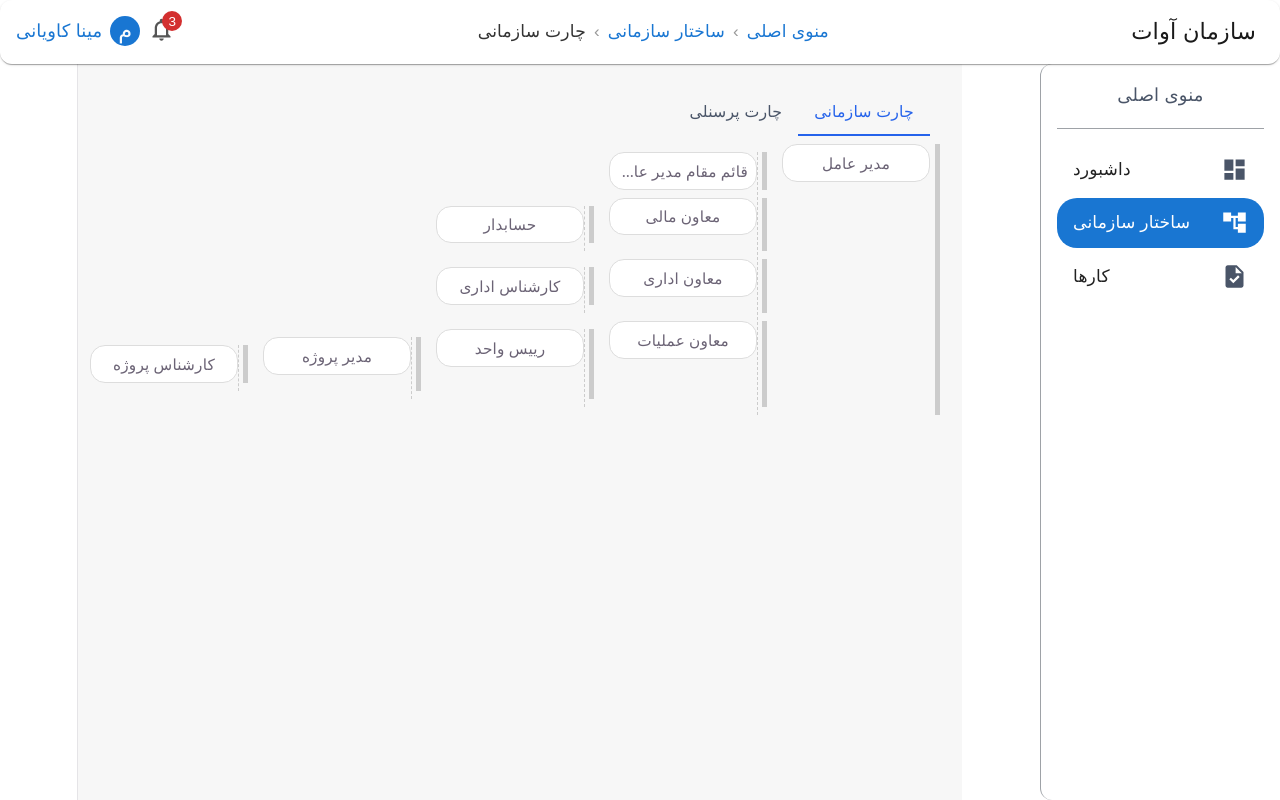
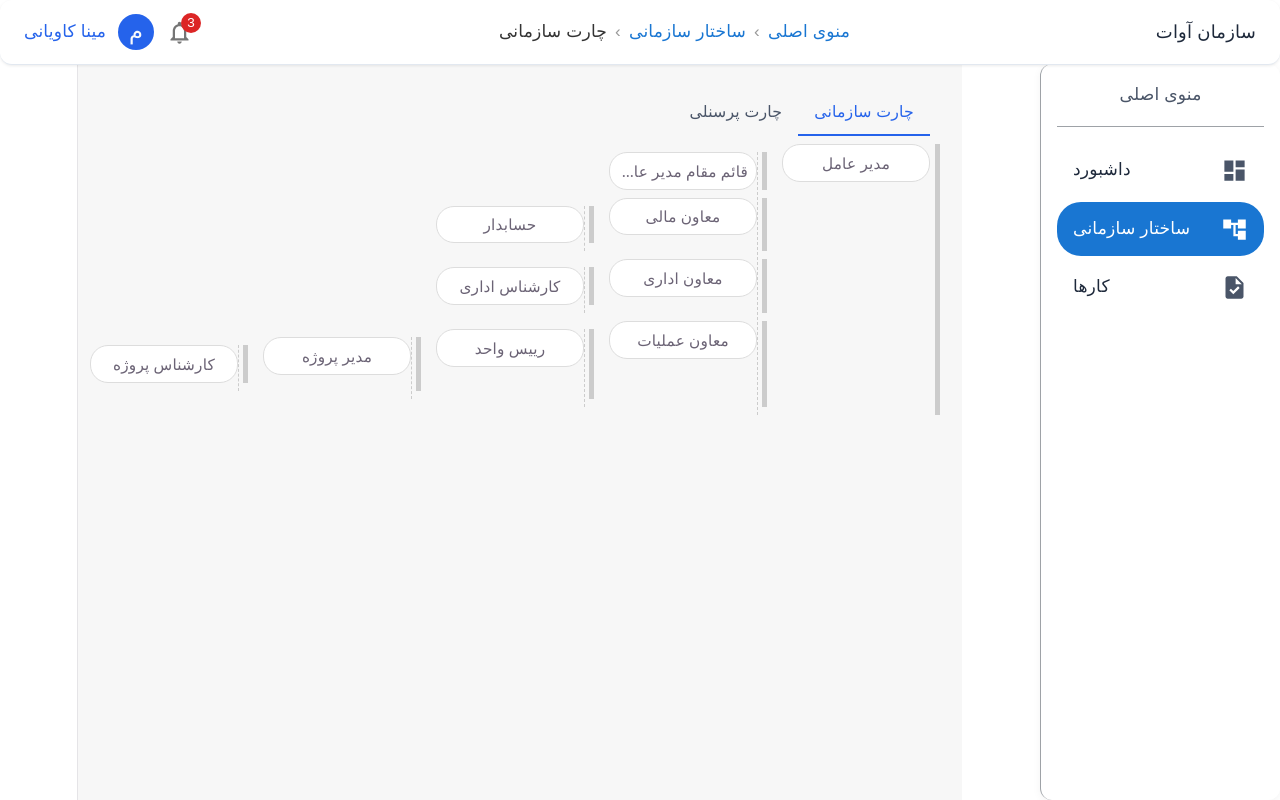
Before and after one commit to mina1310/awat-proje, a React (Vite) app: page /organizationChart/position in a window 1280 px wide. Built offline with nearby package versions, Linux system fonts and the light colour scheme.

Commit message:
feat: create changes in usePositions and Header component

```diff
--- a/src/components/Header.tsx
+++ /dev/null
@@ -1,74 +0,0 @@
-import { AppBar, Avatar, Badge, Box, Toolbar, Typography } from "@mui/material";
-import CustomBreadCrumbs from "./CustomBreadcrumbs";
-import NotificationsNoneIcon from "@mui/icons-material/NotificationsNone";
-
-const Header = () => {
-  return (
-    <AppBar
-      position="fixed"
-      sx={{
-        zIndex: (theme) => theme.zIndex.drawer + 1,
-        bgcolor: "white",
-        boxShadow: 1,
-        direction: "rtl",
-      }}
-    >
-      <Toolbar
-        sx={{
-          display: "flex",
-          justifyContent: "space-between",
-          alignItems: "center",
-          width: "100%",
-        }}
-      >
-        <Typography
-          variant="h6"
-          sx={{ color: "#1a1a1a", fontWeight: 600, minWidth: "fit-content" }}
-        >
-          سازمان آوات
-        </Typography>
-        <Box sx={{ flex: 1, display: "flex", justifyContent: "center" }}>
-          <CustomBreadCrumbs />
-        </Box>
-        <Box
-          sx={{
-            display: "flex",
-            gap: 1,
-            minWidth: "fit-content",
-            ml: { xs: 5 },
-          }}
-        >
-          <Badge
-            badgeContent={3}
-            color="error"
-            sx={{
-              "& .MuiBadge-badge": {
-                position: "absolute",
-                top: 5,
-                right: 3,
-              },
-            }}
-          >
-            <NotificationsNoneIcon sx={{ color: "#555" }} />
-          </Badge>
-          <Avatar
-            sx={{
-              bgcolor: "#1976d2",
-              width: 30,
-              height: 30,
-            }}
-          >
-            م
-          </Avatar>
-          <Typography
-            variant="subtitle1"
-            sx={{ color: "#1976d2", fontWeight: 500 }}
-          >
-            مینا کاویانی
-          </Typography>
-        </Box>
-      </Toolbar>
-    </AppBar>
-  );
-};
-export default Header;
--- /dev/null
+++ b/src/components/Header/Header.module.scss
@@ -0,0 +1,65 @@
+.header {
+  border-bottom: 1px solid #e2e8f0;
+  backdrop-filter: blur(8px);
+}
+
+.toolbar {
+  min-height: 64px;
+  padding-inline: 24px !important;
+
+  display: flex;
+  align-items: center;
+  justify-content: space-between;
+}
+
+.logo {
+  min-width: fit-content;
+  cursor: pointer;
+}
+
+.breadcrumbContainer {
+  flex: 1;
+
+  display: flex;
+  justify-content: center;
+
+  padding-inline: 24px;
+}
+
+.userSection {
+  display: flex;
+  align-items: center;
+  gap: 12px;
+
+  min-width: fit-content;
+}
+
+.notification {
+  cursor: pointer;
+
+  transition: transform 0.2s ease;
+
+  &:hover {
+    transform: translateY(-2px);
+  }
+}
+
+.avatar {
+  font-size: 14px;
+  font-weight: 700;
+}
+
+.userName {
+  white-space: nowrap;
+}
+
+@media (max-width: 900px) {
+  .breadcrumbContainer {
+    justify-content: flex-start;
+    padding-inline: 12px;
+  }
+
+  .userName {
+    display: none;
+  }
+}
--- /dev/null
+++ b/src/components/Header/Header.tsx
@@ -0,0 +1,141 @@
+// import { AppBar, Avatar, Badge, Box, Toolbar, Typography } from "@mui/material";
+// import CustomBreadCrumbs from "../CustomBreadcrumbs";
+// import NotificationsNoneIcon from "@mui/icons-material/NotificationsNone";
+
+// const Header = () => {
+//   return (
+//     <AppBar
+//       position="fixed"
+//       sx={{
+//         zIndex: (theme) => theme.zIndex.drawer + 1,
+//         bgcolor: "white",
+//         boxShadow: 1,
+//         direction: "rtl",
+//       }}
+//     >
+//       <Toolbar
+//         sx={{
+//           display: "flex",
+//           justifyContent: "space-between",
+//           alignItems: "center",
+//           width: "100%",
+//         }}
+//       >
+//         <Typography
+//           variant="h6"
+//           sx={{ color: "#1a1a1a", fontWeight: 600, minWidth: "fit-content" }}
+//         >
+//           سازمان آوات
+//         </Typography>
+//         <Box sx={{ flex: 1, display: "flex", justifyContent: "center" }}>
+//           <CustomBreadCrumbs />
+//         </Box>
+//         <Box
+//           sx={{
+//             display: "flex",
+//             gap: 1,
+//             minWidth: "fit-content",
+//             ml: { xs: 5 },
+//           }}
+//         >
+//           <Badge
+//             badgeContent={3}
+//             color="error"
+//             sx={{
+//               "& .MuiBadge-badge": {
+//                 position: "absolute",
+//                 top: 5,
+//                 right: 3,
+//               },
+//             }}
+//           >
+//             <NotificationsNoneIcon sx={{ color: "#555" }} />
+//           </Badge>
+//           <Avatar
+//             sx={{
+//               bgcolor: "#1976d2",
+//               width: 30,
+//               height: 30,
+//             }}
+//           >
+//             م
+//           </Avatar>
+//           <Typography
+//             variant="subtitle1"
+//             sx={{ color: "#1976d2", fontWeight: 500 }}
+//           >
+//             مینا کاویانی
+//           </Typography>
+//         </Box>
+//       </Toolbar>
+//     </AppBar>
+//   );
+// };
+// export default Header;
+import { AppBar, Avatar, Badge, Box, Toolbar, Typography } from "@mui/material";
+
+import NotificationsNoneIcon from "@mui/icons-material/NotificationsNone";
+import CustomBreadCrumbs from "../CustomBreadcrumbs";
+
+import styles from "./Header.module.scss";
+
+const Header = () => {
+  return (
+    <AppBar
+      position="fixed"
+      className={styles.header}
+      sx={{
+        zIndex: (theme) => theme.zIndex.drawer + 1,
+        bgcolor: "background.paper",
+        color: "text.primary",
+      }}
+    >
+      <Toolbar className={styles.toolbar}>
+        <Typography variant="h6" className={styles.logo}>
+          سازمان آوات
+        </Typography>
+
+        <Box className={styles.breadcrumbContainer}>
+          <CustomBreadCrumbs />
+        </Box>
+
+        <Box className={styles.userSection}>
+          <Badge
+            badgeContent={3}
+            color="error"
+            className={styles.notification}
+            sx={{
+              "& .MuiBadge-badge": {
+                top: 4,
+                right: 2,
+              },
+            }}
+          >
+            <NotificationsNoneIcon color="action" />
+          </Badge>
+
+          <Avatar
+            className={styles.avatar}
+            sx={{
+              bgcolor: "primary.main",
+              width: 36,
+              height: 36,
+            }}
+          >
+            م
+          </Avatar>
+
+          <Typography
+            variant="subtitle1"
+            color="primary"
+            className={styles.userName}
+          >
+            مینا کاویانی
+          </Typography>
+        </Box>
+      </Toolbar>
+    </AppBar>
+  );
+};
+
+export default Header;
--- a/src/components/RootLayout.tsx
+++ b/src/components/RootLayout.tsx
@@ -1,5 +1,5 @@
 import React from "react";
-import Header from "./Header";
+import Header from "./Header/Header";
 import Sidebar from "./Sidebar";
 import { Outlet } from "react-router-dom";
 import { Box, Container } from "@mui/material";
--- a/src/page/position/hooks/usePositions.ts
+++ b/src/page/position/hooks/usePositions.ts
@@ -14,11 +14,13 @@ const usePositions = () => {
     dispatch(getPositions());
   }, [dispatch]);
 
+  const positions = useMemo(
+    () => buildHierarchy<DataPositions>(positionsItems),
+    [positionsItems],
+  );
+
   return {
-    positions: useMemo(
-      () => buildHierarchy<DataPositions>(positionsItems),
-      [positionsItems],
-    ),
+    positions,
     loading,
     error,
   };
--- a/src/theme/theme.ts
+++ b/src/theme/theme.ts
@@ -1,4 +1,4 @@
-import { createTheme } from "@mui/material";
+import { createTheme } from "@mui/material/styles";
 
 export const theme = createTheme({
   direction: "rtl",
@@ -6,38 +6,179 @@ export const theme = createTheme({
   palette: {
     primary: {
       main: "#2563eb",
+      light: "#60a5fa",
+      dark: "#1d4ed8",
     },
+
+    secondary: {
+      main: "#64748b",
+    },
+
+    success: {
+      main: "#16a34a",
+    },
+
+    warning: {
+      main: "#f59e0b",
+    },
+
+    error: {
+      main: "#dc2626",
+    },
+
     background: {
       default: "#f8fafc",
       paper: "#ffffff",
     },
+
+    text: {
+      primary: "#1e293b",
+      secondary: "#64748b",
+    },
+
+    divider: "#e2e8f0",
   },
 
   typography: {
     fontFamily: "Vazirmatn, sans-serif",
+
+    h1: {
+      fontSize: "2.25rem",
+      fontWeight: 700,
+    },
+
+    h2: {
+      fontSize: "2rem",
+      fontWeight: 700,
+    },
+
+    h3: {
+      fontSize: "1.75rem",
+      fontWeight: 700,
+    },
+
+    h4: {
+      fontSize: "1.5rem",
+      fontWeight: 700,
+    },
+
+    h5: {
+      fontSize: "1.25rem",
+      fontWeight: 700,
+    },
+
     h6: {
+      fontSize: "1rem",
       fontWeight: 700,
     },
 
     subtitle1: {
+      fontSize: "0.95rem",
+      fontWeight: 500,
+    },
+
+    subtitle2: {
+      fontSize: "0.875rem",
       fontWeight: 500,
     },
 
     body1: {
       fontSize: "0.95rem",
+      lineHeight: 1.8,
     },
 
     body2: {
       fontSize: "0.875rem",
+      lineHeight: 1.7,
+    },
+
+    button: {
+      fontWeight: 600,
     },
   },
 
   shape: {
-    borderRadius: 10,
+    borderRadius: 12,
   },
 
+  spacing: 8,
+
   components: {
+    MuiCssBaseline: {
+      styleOverrides: {
+        body: {
+          backgroundColor: "#f8fafc",
+        },
+      },
+    },
+
+    MuiAppBar: {
+      styleOverrides: {
+        root: {
+          backgroundColor: "#ffffff",
+          color: "#1e293b",
+          boxShadow: "0 1px 3px rgba(0,0,0,0.08)",
+          borderBottom: "1px solid #e2e8f0",
+        },
+      },
+    },
+
     MuiPaper: {
+      styleOverrides: {
+        root: {
+          borderRadius: 12,
+          boxShadow: "0 2px 8px rgba(0,0,0,0.05)",
+        },
+      },
+    },
+
+    MuiButton: {
+      defaultProps: {
+        disableElevation: true,
+      },
+
+      styleOverrides: {
+        root: {
+          borderRadius: 10,
+          textTransform: "none",
+          fontWeight: 600,
+          paddingInline: "16px",
+        },
+      },
+    },
+
+    MuiAvatar: {
+      styleOverrides: {
+        root: {
+          fontWeight: 700,
+        },
+      },
+    },
+
+    MuiDrawer: {
+      styleOverrides: {
+        paper: {
+          borderLeft: "1px solid #e2e8f0",
+        },
+      },
+    },
+
+    MuiTextField: {
+      defaultProps: {
+        size: "small",
+        variant: "outlined",
+      },
+    },
+
+    MuiOutlinedInput: {
+      styleOverrides: {
+        root: {
+          borderRadius: 10,
+        },
+      },
+    },
+
+    MuiCard: {
       styleOverrides: {
         root: {
           borderRadius: 12,
@@ -45,11 +186,18 @@ export const theme = createTheme({
       },
     },
 
-    MuiButton: {
+    MuiChip: {
       styleOverrides: {
         root: {
-          borderRadius: 10,
-          textTransform: "none",
+          borderRadius: 8,
+        },
+      },
+    },
+
+    MuiTooltip: {
+      styleOverrides: {
+        tooltip: {
+          fontSize: "0.8rem",
         },
       },
     },
--- a/src/utils/buildHierarchy.ts
+++ b/src/utils/buildHierarchy.ts
@@ -1,11 +1,11 @@
 export type DataList<T> = T & { children: DataList<T>[] };
 
 const buildHierarchy = <
-  T extends { id: number | string; parentId: number | string | null },
+  U extends { id: number | string; parentId: number | string | null },
 >(
-  items: T[],
-): DataList<T>[] => {
-  const map = new Map<T["id"], DataList<T>>();
+  items: U[],
+): DataList<U>[] => {
+  const map = new Map<U["id"], DataList<U>>();
   const root = [];
   for (const item of items) {
     map.set(item.id, { ...item, children: [] });
```
